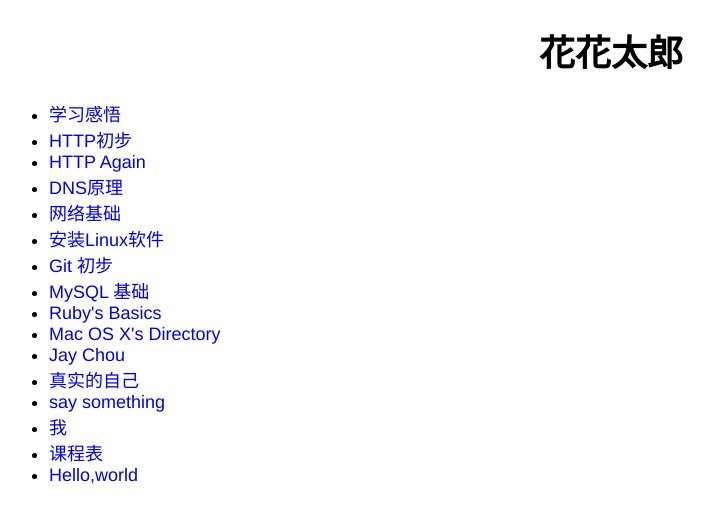
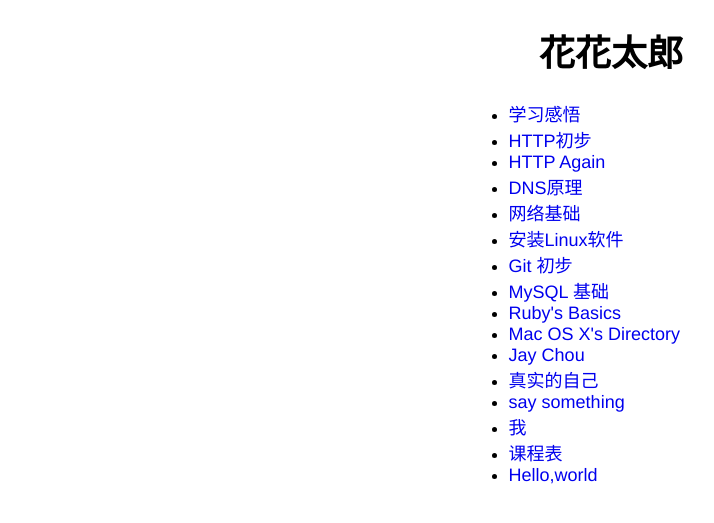
Before and after one commit to 0x00evil/0x00evil.github.io, a Jekyll site: the page built from index.html, in a window 1280 px wide. Shown: the top 523 px of the page, without its empty margins (29-743 px from the left). Built offline with Jekyll 4.4.1, drawn with Linux system fonts in a browser that asks for light colours.

Commit message:
new index.html

```diff
--- a/index.html
+++ b/index.html
@@ -5,6 +5,6 @@ title: 花花太郎
 <h1 align="center">{{page.title}}</h1>
 <ul>
   {% for post in site.posts %}
-  <li style="margin-left: 30px"><a href="{{site.baseurl}}{{post.url}}">{{post.title}}</a></li>
+  <li style="margin-left: 40%" target="_blank"><a href="{{site.baseurl}}{{post.url}}">{{post.title}}</a></li>
   {% endfor %}
 </ul>
```
